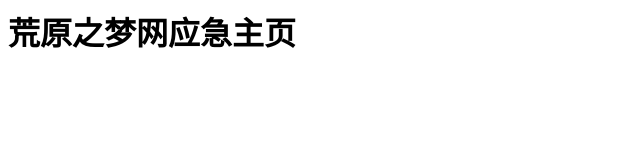
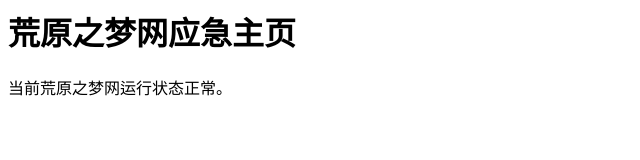
Before and after one commit to zhaokaifengcom/zkf, a plain HTML site: page index.html in a window 1280 px wide. Shown: the whole page, without its empty margins (0-640 px from the left). Drawn offline with Linux system fonts and the light colour scheme.

Commit message:
Update index.html

```diff
--- a/index.html
+++ b/index.html
@@ -1 +1,2 @@
 <h1>荒原之梦网应急主页</h1>
+<p>当前荒原之梦网运行状态正常。</p>
```
